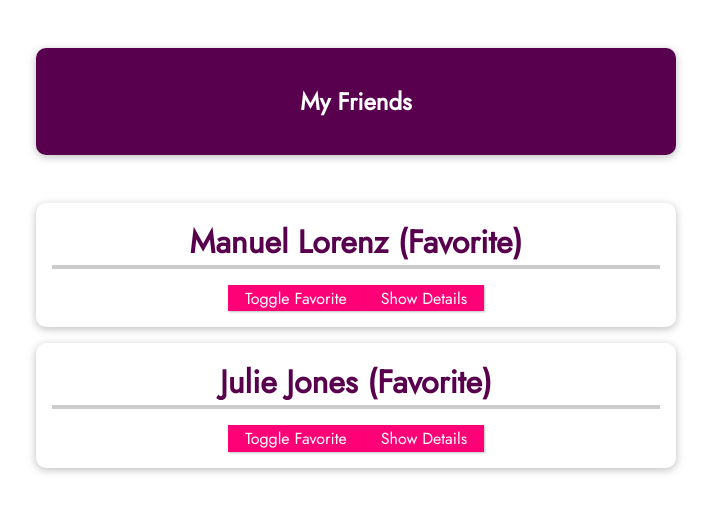
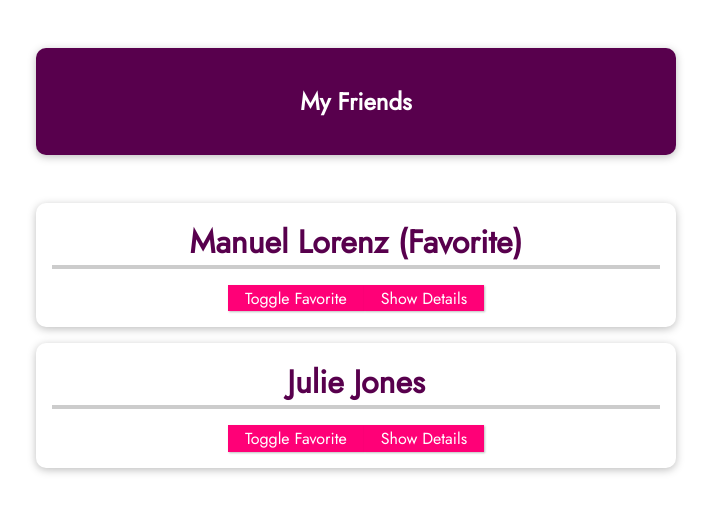
Before and after one commit to AhmedHelalAhmed/friends-app-vuejs, a Vue app: page / in a window 1280 px wide. Shown: the top 512 px of the page, without its empty margins (284-995 px from the left). Built offline with nearby package versions, Linux system fonts and the light colour scheme.

Commit message:
Enhance isFavorite

```diff
--- a/src/App.vue
+++ b/src/App.vue
@@ -10,7 +10,7 @@
         :name="friend.name"
         :phone-number="friend.phone"
         :email-address="friend.email"
-        :is-favorite="true"
+        :is-favorite="friend.isFavorite"
       ></friend-contact>
     </ul>
   </section>
@@ -27,12 +27,14 @@ export default {
           name: "Manuel Lorenz",
           phone: "0123 45678 90",
           email: "manuel@localhost.com",
+          isFavorite: true,
         },
         {
           id: "Julie",
           name: "Julie Jones",
           phone: "0987 654421 21",
           email: "Julie@localhost.com",
+          isFavorite: false,
         },
       ],
     };
```
